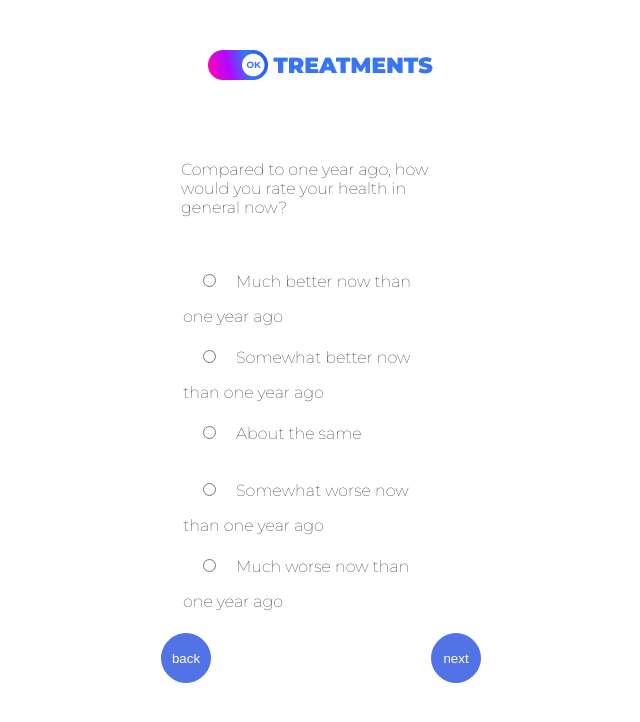
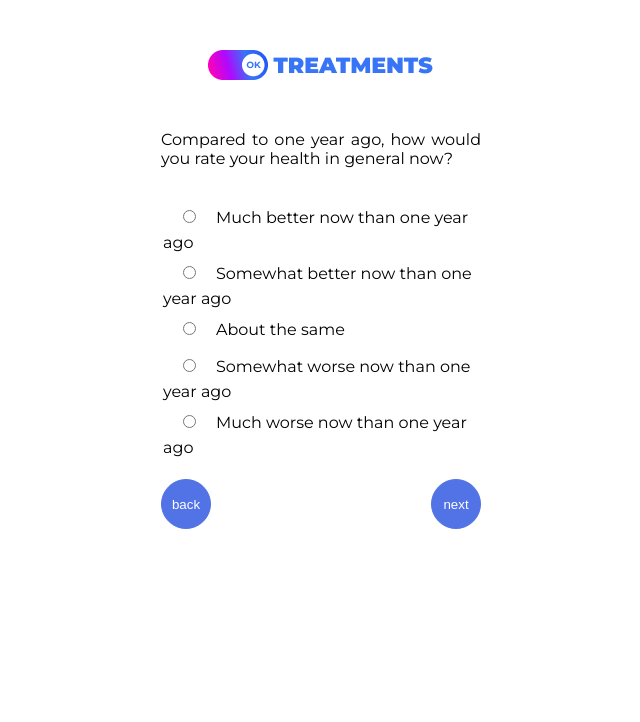
Before and after one commit to RomanRichert/Social_Network_For_Health, a React (Create React App) app in the folder my-app/: page /2 in a window 1280 px wide. Shown: the top 722 px of the page, without its empty margins (319-959 px from the left). Built offline with nearby package versions, Linux system fonts and the light colour scheme.

Commit message:
styles changed

```diff
--- a/my-app/public/index.html
+++ b/my-app/public/index.html
@@ -7,7 +7,11 @@
   <title>Heal Yourself</title>
   <link rel="preconnect" href="https://fonts.googleapis.com">
   <link rel="preconnect" href="https://fonts.gstatic.com" crossorigin>
-  <link href="https://fonts.googleapis.com/css2?family=Montserrat:wght@100&display=swap" rel="stylesheet">
+  <link href="https://fonts.googleapis.com/css2?family=Montserrat:wght@400;500;700;900&display=swap" rel="stylesheet">
+
+  <!-- <link rel="preconnect" href="https://fonts.googleapis.com">
+  <link rel="preconnect" href="https://fonts.gstatic.com" crossorigin> -->
+  <!-- <link href="https://fonts.googleapis.com/css2?family=Montserrat:wght@100&display=swap" rel="stylesheet"> -->
 </head>
 <body>
   <div id="root"></div>
--- a/my-app/src/components/Header/index.module.css
+++ b/my-app/src/components/Header/index.module.css
@@ -1,5 +1,5 @@
 .logo{
-    margin: 50px 0 0 0;
+    margin: 50px 0;
     display: flex;
     justify-content: center;
 }
--- a/my-app/src/components/Layout/index.jsx
+++ b/my-app/src/components/Layout/index.jsx
@@ -6,7 +6,7 @@ export default function Layout() {
   return (
     <div className = {style.layout}>
       <Header />
-      <main className="body">
+      <main className= {style.body}>
         <Outlet />
       </main>
     </div>
--- a/my-app/src/components/Layout/index.module.css
+++ b/my-app/src/components/Layout/index.module.css
@@ -1,3 +1,7 @@
 .layout {
 	margin: 0 auto;
 }
+
+.body {
+	min-height: 90vh;
+}
--- a/my-app/src/components/QuestionItem/index.module.css
+++ b/my-app/src/components/QuestionItem/index.module.css
@@ -1,20 +1,19 @@
 .question_item{
-    margin: 80px 50px 0 20px;
+    /* margin: 80px 50px 0 20px;
     display: grid;
     grid-template-columns: repeat(1, 1fr);
-    gap: 35px;
+    gap: 35px; */
 }
 
 .question_item p{
-    align-items: center;
-
+    text-align: justify;
+    margin-bottom: 30px;
 }
 
 .form{
-
     border-color: transparent;
 }
 
 .radio{
-    margin: 20px;
+    margin:  10px 20px;
 }
--- a/my-app/src/pages/FirstPage/index.module.css
+++ b/my-app/src/pages/FirstPage/index.module.css
@@ -9,4 +9,10 @@
 	margin-bottom: 10px;
 	color: black;
 	font-weight: bold;
+	margin: 30px 0;
+	text-align: justify;
 }
+
+.link {
+	margin-top: 50px;
+}
--- a/my-app/src/pages/QuestionsPage/index.module.css
+++ b/my-app/src/pages/QuestionsPage/index.module.css
@@ -2,6 +2,7 @@
     /* display: grid;
     grid-template-columns: repeat(1, 1fr); */
     gap: 35px;
+    overflow: scroll;
 }
 
 .btn_block {
@@ -16,6 +17,8 @@
 }
 
 .description {
-    margin: 10px 0;
+    margin: 0 0 20px;
     font-size: 12px;
+    font-weight: 700;
+    text-align: justify;
 }
```
